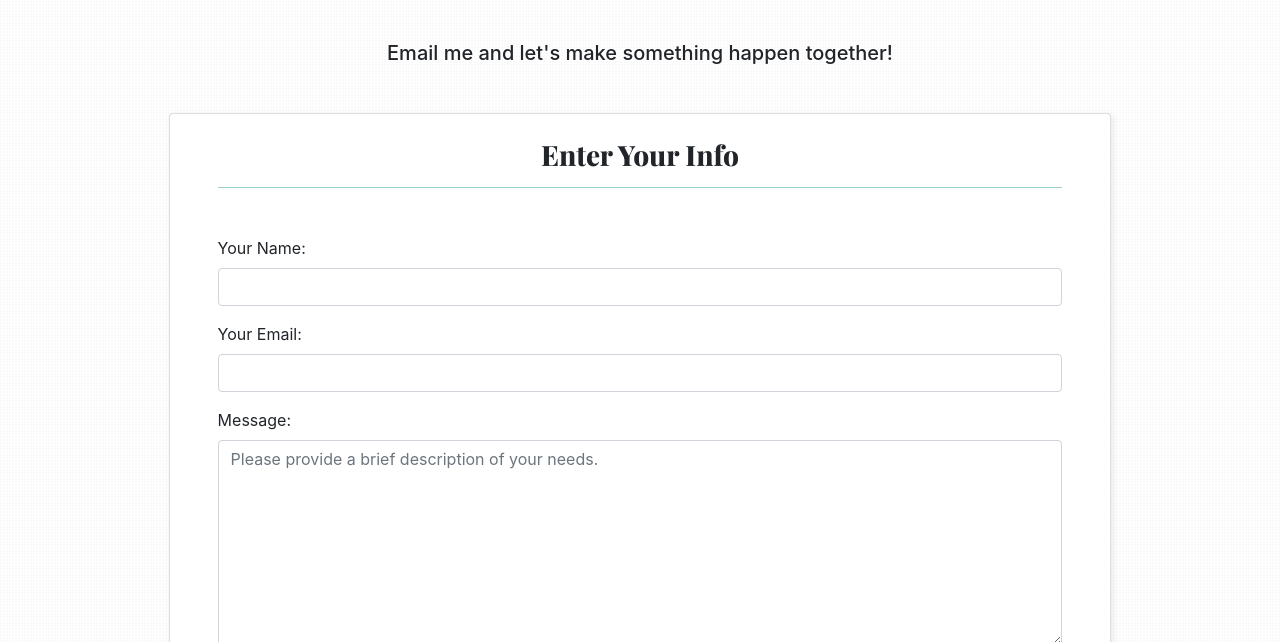
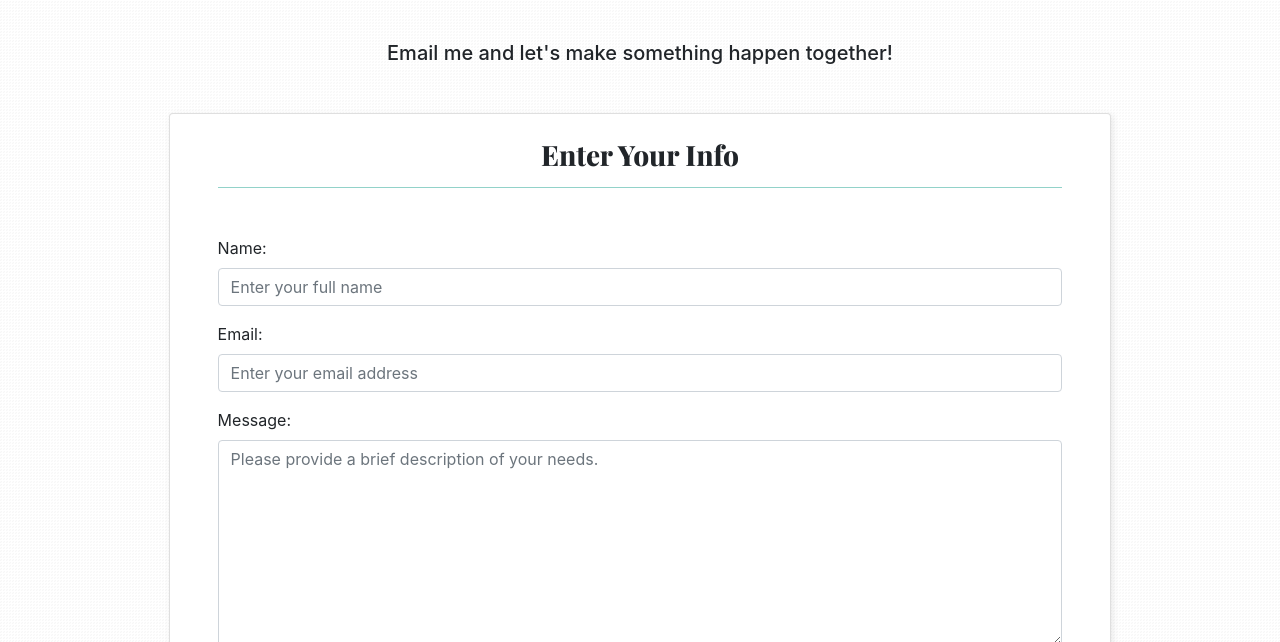
Before and after one commit to ScubaTim/getYourWordsOut, a Gatsby site: page /contact in a window 1280 px wide. Shown: the part 158-800 px from the top of the page. Built offline with nearby package versions, Linux system fonts and the light colour scheme; Gatsby itself is replaced by a stand-in of ours.

Commit message:
added more placeholders

```diff
--- a/src/pages/contact.js
+++ b/src/pages/contact.js
@@ -21,12 +21,12 @@ export default function Contact() {
                     <hr className="mb-5" style={{ backgroundColor: "#a2eae0" }} />
                     <input type="hidden" name="form-name" value="contact" />
                     <FormGroup>
-                        <Label>Your Name:</Label>
-                        <Input type="text" name="name" />
+                        <Label>Name:</Label>
+                        <Input type="text" name="name" placeholder="Enter your full name" />
                     </FormGroup>
                     <FormGroup>
-                        <Label>Your Email:</Label>
-                        <Input type="email" name="email" />
+                        <Label>Email:</Label>
+                        <Input type="email" name="email" placeholder="Enter your email address" />
                     </FormGroup>
                     <FormGroup>
                         <Label>Message:</Label>
```
